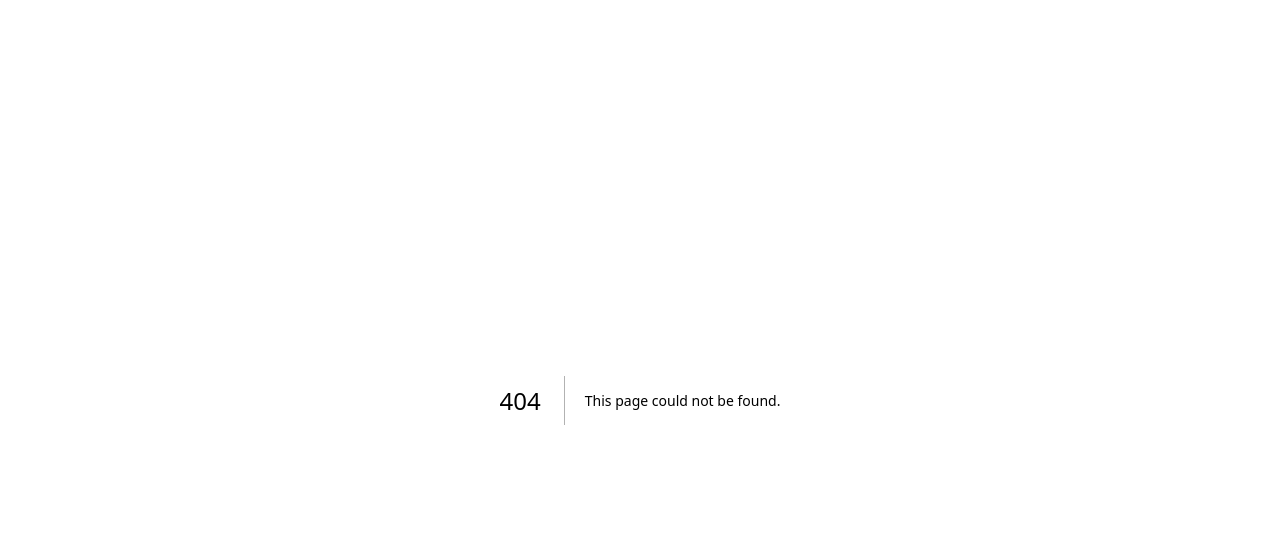
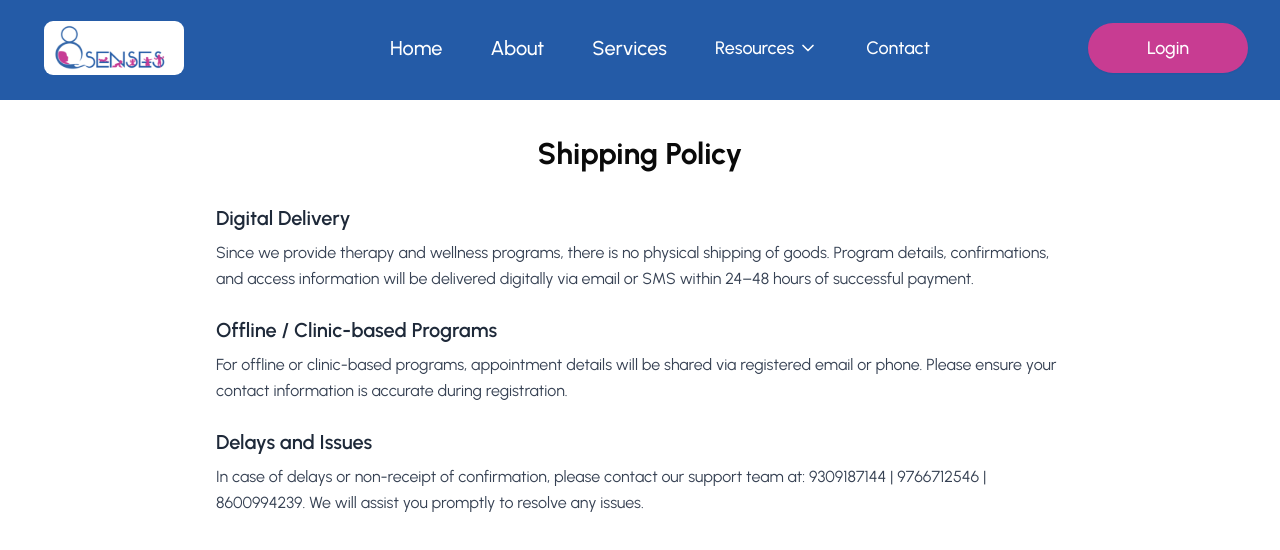
Before and after one commit to Fluencer-D/8senses_user_side, a Next.js app: page /shipping-policy in a window 1280 px wide. Before the commit this address had no page. Shown: the top 550 px of the page. Built offline with nearby package versions, Linux system fonts and the light colour scheme.

Commit message:
updated the source folder

```diff
--- a/app/cancellation-refund-policy/page.tsx
+++ b/app/cancellation-refund-policy/page.tsx
@@ -1,4 +1,5 @@
 import React from "react";
+import Navbar from "../components/navbar/page";
 
 const CancellationRefundPolicy = () => {
   const sections = [
@@ -27,7 +28,9 @@ Our support team will process your request promptly.`,
   ];
 
   return (
-    <div className="max-w-4xl mx-auto px-6 py-12">
+    <>
+    <Navbar/>
+        <div className="max-w-4xl mt-22 mx-auto px-6 py-12">
       <h1 className="text-3xl font-bold mb-8 text-center">Cancellation & Refund Policy</h1>
       {sections.map((section, idx) => (
         <div key={idx} className="mb-6">
@@ -36,6 +39,7 @@ Our support team will process your request promptly.`,
         </div>
       ))}
     </div>
+    </>
   );
 };
 
--- a/app/privacy-policy/page.tsx
+++ b/app/privacy-policy/page.tsx
@@ -1,4 +1,5 @@
 import React from "react";
+import Navbar from "../components/navbar/page";
 
 const PrivacyPolicy = () => {
   const sections = [
@@ -34,7 +35,9 @@ You may opt out of promotional communication anytime.`,
   ];
 
   return (
-    <div className="max-w-4xl mx-auto px-6 py-12">
+    <>
+    <Navbar/>
+    <div className="max-w-4xl mt-22 mx-auto px-6 py-12">
       <h1 className="text-3xl font-bold mb-8 text-center">Privacy Policy</h1>
       {sections.map((section, idx) => (
         <div key={idx} className="mb-6">
@@ -43,6 +46,7 @@ You may opt out of promotional communication anytime.`,
         </div>
       ))}
     </div>
+    </>
   );
 };
 
--- a/app/refund-cancellation-policy/page.tsx
+++ b/app/refund-cancellation-policy/page.tsx
@@ -1,4 +1,5 @@
 import React from "react";
+import Navbar from "../components/navbar/page";
 
 const RefundCancellationPolicy = () => {
   const sections = [
@@ -30,7 +31,9 @@ Our support team will process your request promptly.`,
   ];
 
   return (
-    <div className="max-w-4xl mx-auto px-6 py-12">
+    <>
+    <Navbar/>
+    <div className="max-w-4xl mx-auto px-6 py-12 mt-22">
       <h1 className="text-3xl font-bold mb-8 text-center">Refund & Cancellation Policy</h1>
       {sections.map((section, idx) => (
         <div key={idx} className="mb-6">
@@ -39,6 +42,7 @@ Our support team will process your request promptly.`,
         </div>
       ))}
     </div>
+    </>
   );
 };
 
--- /dev/null
+++ b/app/shipping-policy/page.tsx
@@ -0,0 +1,40 @@
+import React from "react";
+import Navbar from "../components/navbar/page";
+
+const ShippingPolicy = () => {
+  const sections = [
+    {
+      title: "Digital Delivery",
+      content: `Since we provide therapy and wellness programs, there is no physical shipping of goods.
+Program details, confirmations, and access information will be delivered digitally via email or SMS within 24–48 hours of successful payment.`,
+    },
+    {
+      title: "Offline / Clinic-based Programs",
+      content: `For offline or clinic-based programs, appointment details will be shared via registered email or phone.
+Please ensure your contact information is accurate during registration.`,
+    },
+    {
+      title: "Delays and Issues",
+      content: `In case of delays or non-receipt of confirmation, please contact our support team at:
+9309187144 | 9766712546 | 8600994239.
+We will assist you promptly to resolve any issues.`,
+    },
+  ];
+
+  return (
+    <>
+        <Navbar/>
+    <div className="max-w-4xl mt-22 mx-auto px-6 py-12">
+      <h1 className="text-3xl font-bold mb-8 text-center">Shipping Policy</h1>
+      {sections.map((section, idx) => (
+        <div key={idx} className="mb-6">
+          <h2 className="text-xl font-semibold mb-2 text-gray-800">{section.title}</h2>
+          <p className="text-gray-700 leading-relaxed">{section.content}</p>
+        </div>
+      ))}
+    </div>
+    </>
+  );
+};
+
+export default ShippingPolicy;
--- a/app/terms-and-conditions/page.tsx
+++ b/app/terms-and-conditions/page.tsx
@@ -1,4 +1,5 @@
 import React from "react";
+import Navbar from "../components/navbar/page";
 
 const TermsAndConditions = () => {
   const sections = [
@@ -50,7 +51,9 @@ Any dispute will be subject to the exclusive jurisdiction of the courts in Nashi
   ];
 
   return (
-    <div className="max-w-4xl mx-auto px-6 py-12">
+    <>
+    <Navbar/>
+        <div className="max-w-4xl mt-22 mx-auto px-6 py-12">
       <h1 className="text-3xl font-bold mb-8 text-center">Terms and Conditions</h1>
       {sections.map((section, idx) => (
         <div key={idx} className="mb-6">
@@ -59,6 +62,7 @@ Any dispute will be subject to the exclusive jurisdiction of the courts in Nashi
         </div>
       ))}
     </div>
+    </>
   );
 };
 
```
